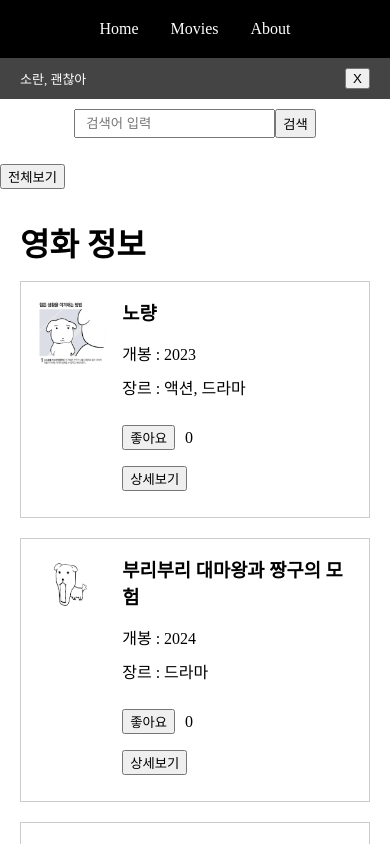
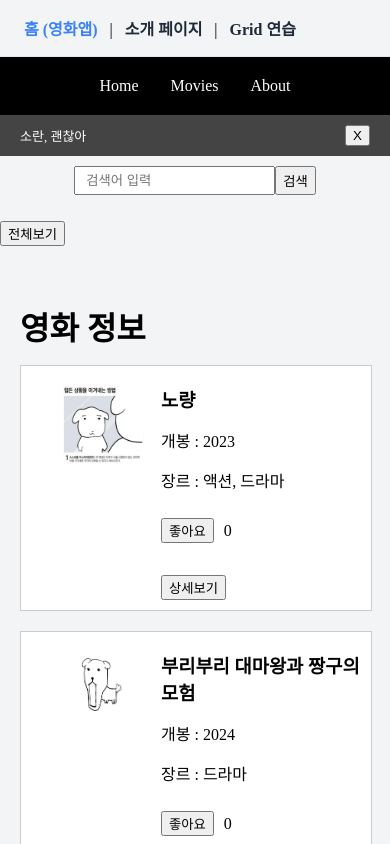
Before and after one commit to jeongjayun/vueTest, a Vue app: page / in a window 390 px wide. Shown: the top 844 px of the page. Built offline with nearby package versions, Linux system fonts and the light colour scheme.

Commit message:
20251124 1. 라우터연결 2. 그리드 연습 3. 반응형 그리드 연습 4. 테이블 연습

```diff
--- a/src/App.vue
+++ b/src/App.vue
@@ -1,166 +1,56 @@
 <script>
-// 스크립트
-import data from './assets/movies' // 영화데이터
-import Navbar from './components/Navbar.vue' // Nav
-import Modal from './components/Modal.vue' // Modal
-import Event from './components/Event.vue' // 이벤트 박스
-import Movies from './components/Movies.vue' // 영화정보
-import SearchBar from './components/SearchBar.vue' // 검색창
-
-console.log(data)
-/*
-  데이터가 많은 경우에는 이렇게
-  따로 js를 빼서 만들어주고 import 하는 방향이 좋다.
-
-  1) 중괄호로 데이터를 여러개 보낼 때에는 import { data }
-  2) 데이터 하나만 보낼 때에는 import data
- */
-
+// App.vue는 오직 레이아웃과 라우팅만 담당합니다. 다른 컴포넌트는 import 하지 않습니다.
 export default {
   name: 'App',
-  data() {
-    return {
-      isModal: false,
-      // foods: ['김밥', '치즈만두', '햄버거', '아이스 아메리카노 얼음 많이'],
-      data: data, //data 라는 변수명에 data라는 값이 들어온 것임
-      data_temp: [...data], // 원래 데이터를 복사 (스프레드 문법을 사용한 배열복사)
-      selectMovie: 0,
-      text: ['소란, 사마죄', '소란, 괜찮아', '소란, 프린스'],
-      eventTextNum: 0,
-      interval: null,
-    }
-  },
-  methods: {
-    increaseLike(id) {
-      // this.data[i].like += 1
-      this.data.find((movie) => {
-        if (movie.id == id) {
-          movie.like += 1
-        }
-      })
-      /*
-        like만 쓰면 변수를 못찾아서 오류가 나는데
-        data라는 객체 안에 있는 like라는 함수를 사용하려면
-        변수 앞에 this.를 붙여주면 찾을 수 있다.
-       */
-    },
-    searchMovie(title) {
-      //영화 제목이 포함된 데이터를 가져옴
-      this.data_temp = this.data.filter((movie) => {
-        return movie.title.includes(title)
-      })
-    },
-    showAllMovie() {
-      this.data_temp = [...this.data]
-    },
-  },
-  components: {
-    // 컴포넌트 등록
-    Navbar: Navbar,
-    Modal: Modal,
-    Event: Event,
-    Movies: Movies,
-    SearchBar: SearchBar,
-  },
-  mounted() {
-    console.log('mounted')
-    this.interval = setInterval(() => {
-      if (this.eventTextNum == this.text.length - 1) {
-        this.eventTextNum = 0
-      } else {
-        this.eventTextNum++
-      }
-    }, 3000) // 3초마다
-  },
-  unmounted() {
-    clearInterval(this.interval) //인터발 해제
-  },
 }
 </script>
 
 <template>
-  <!-- html 코드 작성되는 부분 -->
-  <Navbar />
-  <Event :text="text[eventTextNum]" />
-  <!--//Event
-    동적으로 값을 전달할 떄 v-bind 문법에 앞에 콜론을 붙여서 변수값을 넣는 겁니다.
-  -->
-  <SearchBar :data="data_temp" @searchMovie="searchMovie($event)" />
-  <p>
-    <button @click="showAllMovie">전체보기</button>
-  </p>
-  <Movies
-    :data="data_temp"
-    @openModal="((isModal = true), (selectMovie = $event))"
-    @increaseLike="increaseLike($event)"
-  />
-  <Modal :data="data" :isModal="isModal" :selectMovie="selectMovie" @closeModal="isModal = false" />
-  <!--관례상 속성명과 변수명은 똑같이 해준다.-->
+  <!-- 모든 콘텐츠를 감싸는 최상위 컨테이너. 여기에 max-width 스타일을 적용했습니다. -->
+  <div id="app-wrapper">
+    <!-- 1. 라우팅 메뉴: 페이지를 이동할 때 사용합니다. -->
+    <nav class="router-nav">
+      <router-link to="/">홈 (영화앱)</router-link> |
+      <router-link to="/about">소개 페이지</router-link> |
+      <!-- Grid 연습 페이지로 이동하는 링크 -->
+      <router-link to="/grid">Grid 연습</router-link>
+    </nav>
 
-  <!--
-      note 1: 데이터 바인딩 할 때는 중괄호 안에 변수를 적어준다.
-      note 2: ':속성명'="데이터" 속성에 값을 바인딩할 때 사용. 뷰 문법임.
-    -->
-
-  <!--<p v-for="(item, i) in foods" :key="i">{{ item }}</p> -->
-
-  <!--
-    note 3: 반복문법 v-for
-    note 4: v-on:(event) 있는데 v-on을 @로 함축시킬 수 있다.
-  -->
+    <!-- 2. 라우트 뷰: 이 자리에 URL에 맞는 Home, About, GridPractice 중 하나가 로드됩니다. -->
+    <router-view />
+  </div>
 </template>
 
 <style>
-* {
+/* 전역 스타일 */
+body {
+  width: 100%;
+  margin: 0;
+  padding: 0;
   box-sizing: border-box;
-  margin: 0;
+}
+#app-wrapper {
+  width: 100%;
+  min-width: 320px;
+  margin: 0 auto;
 }
 
-body {
-  max-width: 768px;
-  margin: 0 auto;
-  /* padding: 20px; */
+/* 라우팅 메뉴 스타일 */
+.router-nav {
+  padding: 1rem;
+  background-color: #f3f4f6;
+  border-bottom: 1px solid #e5e7eb;
 }
 
-h1,
-h2,
-h3 {
-  margin-bottom: 1rem;
+.router-nav a {
+  text-decoration: none;
+  font-weight: bold;
+  color: #1f2937;
+  padding: 0 0.5rem;
 }
 
-p {
-  margin-bottom: 10px;
+.router-nav a.router-link-active {
+  color: #3b82f6;
 }
-
-button {
-  margin-right: 10px;
-  margin-top: 1rem;
-}
-
-.item {
-  width: 100%;
-  border: 1px solid #ccc;
-  display: flex;
-  margin-bottom: 20px;
-  padding: 1rem;
-}
-
-.item figure {
-  width: 30%;
-  margin-right: 1rem;
-}
-
-.item img {
-  width: 100%;
-}
-
-.item .info {
-  width: 100%;
-}
-
-/* 스타일
-.bg-yellow {
-  background: gold;
-  padding: 20px;
-} */
+/* GridPractice.vue에서 사용할 공통 스타일도 여기에 일부 포함되어 있습니다. */
 </style>
--- /dev/null
+++ b/src/assets/tableData.js
@@ -0,0 +1,7 @@
+export const tableColumns = ['ID', 'Name', 'Role']
+
+export const tableRows = [
+  { id: 1, name: 'Alice', role: 'Developer' },
+  { id: 2, name: 'Bob', role: 'Designer' },
+  { id: 3, name: 'Charlie', role: 'Manager' },
+]
--- a/src/components/Event.vue
+++ b/src/components/Event.vue
@@ -23,7 +23,7 @@ export default {
 }
 </script>
 
-<style>
+<style scoped>
 .event {
   background: #444;
   color: #fff;
--- a/src/components/Modal.vue
+++ b/src/components/Modal.vue
@@ -24,7 +24,7 @@ export default {
 }
 </script>
 
-<style>
+<style scoped>
 /* 모달창 */
 .modal {
   background: rgba(0, 0, 0, 0.35);
--- a/src/components/Movies.vue
+++ b/src/components/Movies.vue
@@ -33,8 +33,45 @@ export default {
 }
 </script>
 
-<style>
+<style scoped>
 .container {
   padding: 20px;
 }
+
+h1,
+h2,
+h3 {
+  margin-bottom: 1rem;
+}
+
+p {
+  margin-bottom: 10px;
+}
+
+button {
+  margin-right: 10px;
+  margin-top: 1rem;
+}
+
+.item {
+  width: 100%;
+  border: 1px solid #ccc;
+  background-color: #fff;
+  display: flex;
+  margin-bottom: 20px;
+  /* padding: 1rem; */
+}
+
+.item figure {
+  width: 40%;
+  margin-right: 1rem;
+}
+
+.item img {
+  width: 100%;
+}
+
+.item .info {
+  width: 100%;
+}
 </style>
--- /dev/null
+++ b/src/components/TableComponent.vue
@@ -0,0 +1,43 @@
+<script setup>
+defineProps({
+  columns: Array,
+  rows: Array,
+  title: String,
+  onRowClick: Function,
+})
+</script>
+
+<template>
+  <div class="table-wrapper">
+    <h3>{{ title }}</h3>
+
+    <table class="common-table">
+      <thead>
+        <tr>
+          <th v-for="col in columns" :key="col">{{ col }}</th>
+        </tr>
+      </thead>
+
+      <tbody>
+        <tr v-for="row in rows" :key="row.id" @click="onRowClick(row)">
+          <!-- onRowClick 이 부분을 네가 직접 사용할 거임 -->
+          <td>{{ row.id }}</td>
+          <td>{{ row.name }}</td>
+          <td>{{ row.role }}</td>
+        </tr>
+      </tbody>
+    </table>
+  </div>
+</template>
+
+<style scoped>
+.common-table {
+  width: 100%;
+  border-collapse: collapse;
+}
+.common-table th,
+.common-table td {
+  border: 1px solid #ccc;
+  padding: 8px;
+}
+</style>
--- /dev/null
+++ b/src/router/index.js
@@ -0,0 +1,32 @@
+import { createRouter, createWebHistory } from 'vue-router'
+// 각 페이지 컴포넌트를 불러옵니다.
+import Home from '../views/Home.vue'
+import About from '../views/AboutView.vue'
+import GridPractice from '../views/GridPractice.vue'
+
+// 라우팅 규칙 정의 (URL과 컴포넌트를 연결)
+const routes = [
+  {
+    path: '/', // URL: /
+    name: 'Home',
+    component: Home, // App.vue의 <router-view> 자리에 Home.vue를 보여줍니다.
+  },
+  {
+    path: '/about', // URL: /about
+    name: 'AboutView',
+    component: About, // App.vue의 <router-view> 자리에 AboutView.vue를 보여줍니다.
+  },
+  {
+    path: '/grid', // URL: /grid
+    name: 'GridPractice',
+    component: GridPractice, // App.vue의 <router-view> 자리에 GridPractice.vue를 보여줍니다.
+  },
+]
+
+// 라우터 인스턴스 생성
+const router = createRouter({
+  history: createWebHistory(),
+  routes,
+})
+
+export default router
--- /dev/null
+++ b/src/views/AboutView.vue
@@ -0,0 +1,25 @@
+<template>
+  <div class="page-container">
+    <h2>👋 소개 페이지</h2>
+    <p>이 페이지는 Vue Router를 이용한 페이지 이동 테스트용입니다.</p>
+    <p>성공적으로 다른 컴포넌트를 그리고 있습니다!</p>
+
+    <p class="mt-4">1.홈(영화앱) 누르면 화면만 보입니다.</p>
+    <p class="mt-4">3.Grid연습 누르면 Grid연습을 중인 화면을 보입니다.</p>
+  </div>
+</template>
+
+<script setup>
+// 소개 페이지에는 특별한 스크립트가 필요하지 않습니다.
+</script>
+
+<style scoped>
+.page-container {
+  padding: 20px;
+  background-color: #e0f2f7;
+  border-radius: 8px;
+}
+.mt-4 {
+  margin-top: 1rem;
+}
+</style>
--- /dev/null
+++ b/src/views/GridPractice.vue
@@ -0,0 +1,30 @@
+<script setup>
+import { tableColumns, tableRows } from '@/assets/tableData.js'
+import TableComponent from '@/components/TableComponent.vue'
+
+/*
+  여기서부터는 네가 직접 작성하는 공간!
+  예: rows를 ref로 감싸기, 이동 로직 만들기, 이벤트 연결 등
+*/
+</script>
+
+<template>
+  <h2>테이블 그리드 연습</h2>
+
+  <div class="two-tables">
+    <!-- Left Table -->
+    <TableComponent title="Left Table" :columns="tableColumns" :rows="leftRows" />
+    <!-- :onRowClick="/* 여기에 네가 만든 이동 함수 */" -->
+
+    <!-- Right Table -->
+    <TableComponent title="Right Table" :columns="tableColumns" :rows="rightRows" />
+    <!-- :onRowClick="/* 네가 만든 이동 함수 */" -->
+  </div>
+</template>
+
+<style scoped>
+.two-tables {
+  display: flex;
+  gap: 20px;
+}
+</style>
--- /dev/null
+++ b/src/views/Home.vue
@@ -0,0 +1,95 @@
+<script>
+// 필요한 컴포넌트들과 영화 데이터를 import 합니다.
+import data from '../assets/movies' // 영화 데이터
+import Navbar from '../components/Navbar.vue' // Nav
+import Modal from '../components/Modal.vue' // Modal
+import Event from '../components/Event.vue' // 이벤트 박스
+import Movies from '../components/Movies.vue' // 영화정보
+import SearchBar from '../components/SearchBar.vue' // 검색창
+
+export default {
+  name: 'HomeView',
+  data() {
+    return {
+      isModal: false,
+      data: data, // data 라는 변수명에 data라는 값이 들어온 것임
+      data_temp: [...data], // 원래 데이터를 복사 (스프레드 문법을 사용한 배열복사)
+      selectMovie: 0,
+      text: ['소란, 사마죄', '소란, 괜찮아', '소란, 프린스'],
+      eventTextNum: 0,
+      interval: null,
+    }
+  },
+  methods: {
+    increaseLike(id) {
+      this.data.find((movie) => {
+        if (movie.id == id) {
+          movie.like += 1
+        }
+      })
+    },
+    searchMovie(title) {
+      this.data_temp = this.data.filter((movie) => {
+        return movie.title.includes(title)
+      })
+    },
+    showAllMovie() {
+      this.data_temp = [...this.data]
+    },
+  },
+  components: {
+    // 컴포넌트 등록
+    Navbar, // 참고: 'Navbar: Navbar' 대신 단축 문법 사용
+    Modal,
+    Event,
+    Movies,
+    SearchBar,
+  },
+  mounted() {
+    console.log('Home Mounted: 이벤트 인터벌 시작')
+    this.interval = setInterval(() => {
+      if (this.eventTextNum == this.text.length - 1) {
+        this.eventTextNum = 0
+      } else {
+        this.eventTextNum++
+      }
+    }, 3000) // 3초마다
+  },
+  unmounted() {
+    console.log('Home Unmounted: 인터벌 해제')
+    clearInterval(this.interval) // 인터발 해제
+  },
+}
+</script>
+
+<template>
+  <!-- Home 페이지의 실제 컨텐츠 -->
+  <div class="home-container">
+    <Navbar />
+    <Event :text="text[eventTextNum]" />
+    <SearchBar :data="data_temp" @searchMovie="searchMovie($event)" />
+    <p>
+      <button @click="showAllMovie">전체보기</button>
+    </p>
+    <Movies
+      :data="data_temp"
+      @openModal="((isModal = true), (selectMovie = $event))"
+      @increaseLike="increaseLike($event)"
+    />
+    <Modal
+      :data="data"
+      :isModal="isModal"
+      :selectMovie="selectMovie"
+      @closeModal="isModal = false"
+    />
+  </div>
+</template>
+
+<style scoped>
+.home-container {
+  max-width: 768px; /* 여기서만 고정 */
+  margin: 0 auto;
+  /* padding: 16px; */
+  background-color: #f3f4f6;
+}
+</style>
```
Also changed, not shown: src/assets/gridData.js (added, +31 -0 lines), src/main.js (+8 -3 lines).
